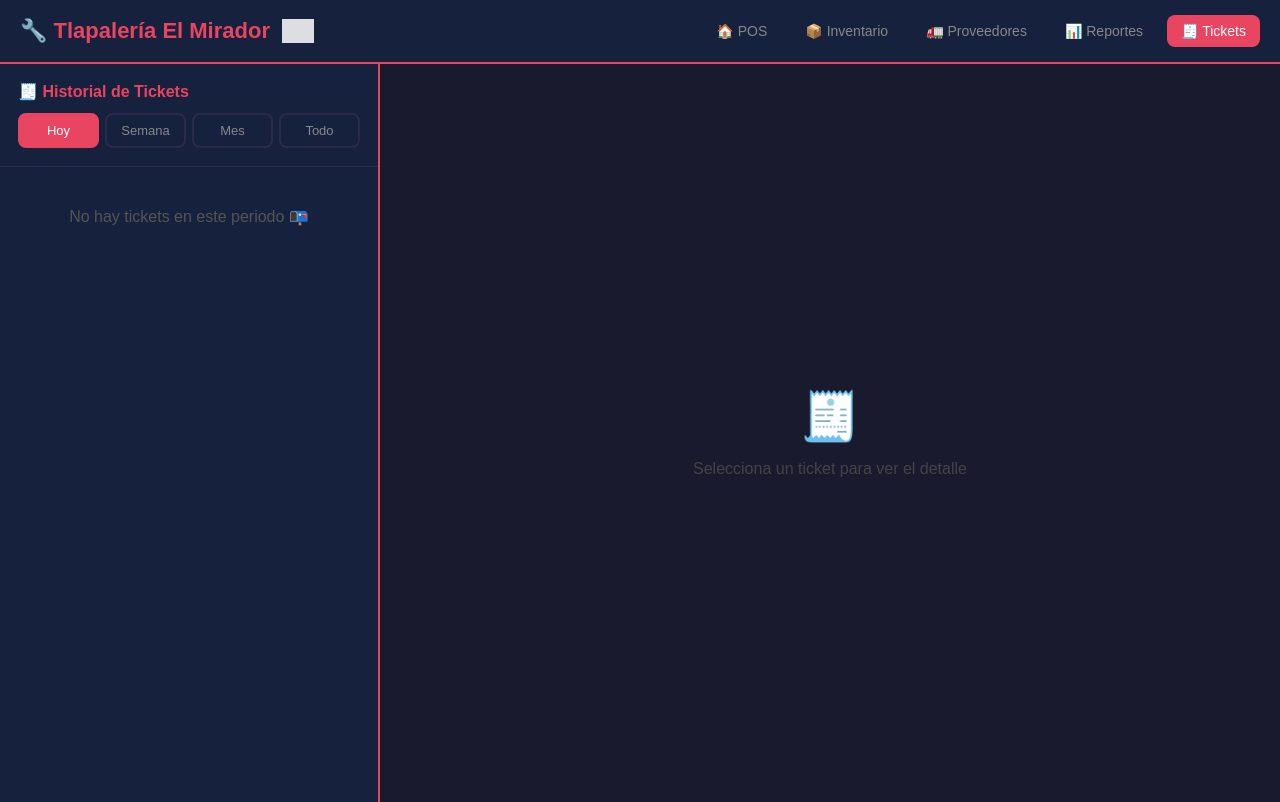
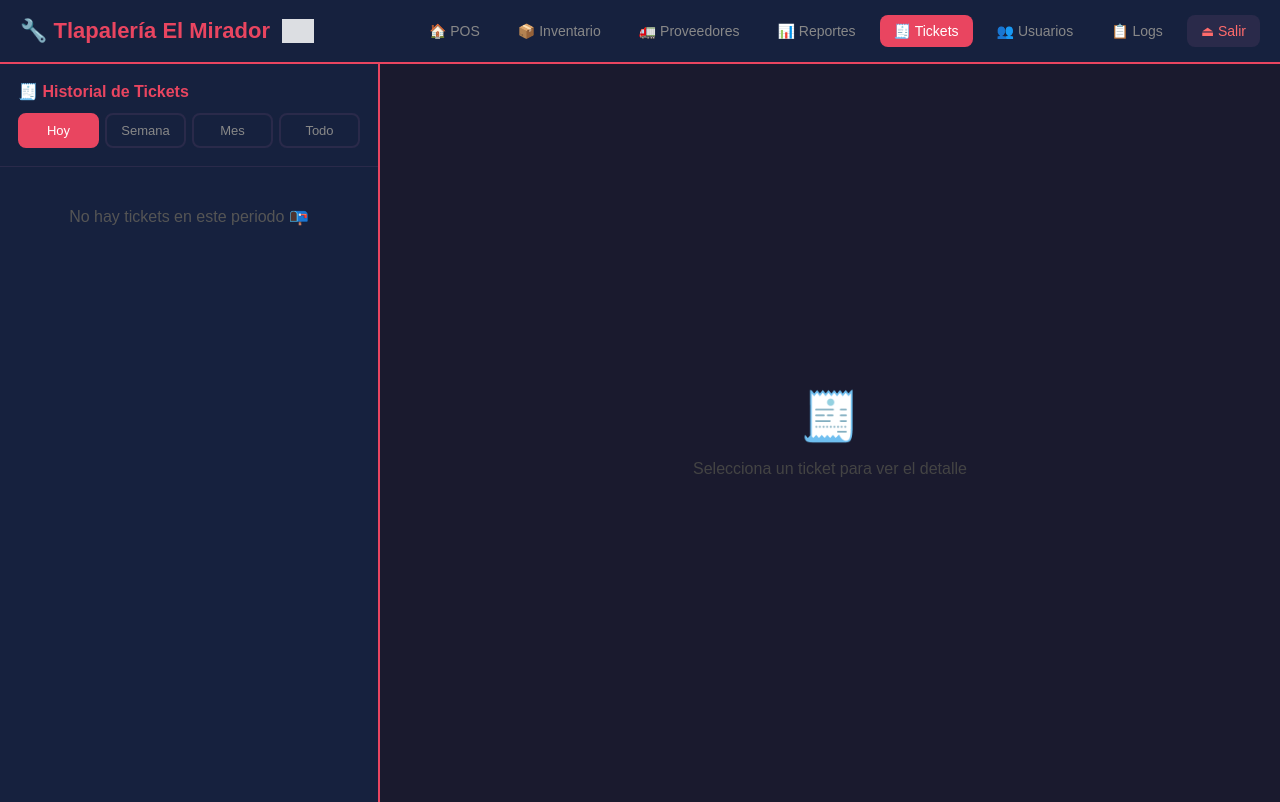
Before and after one commit to c28309208/ferreteria, a Flask app: page /ticket in a window 1280 px wide. Run offline with Flask 3, Linux system fonts and the light colour scheme; the visitor is signed in with stand-in values (Sample User, id 1); data that the repository does not hold is empty; grey boxes are pictures that could not be loaded.

Commit message:
Update ticket.html

```diff
--- a/templates/ticket.html
+++ b/templates/ticket.html
@@ -95,6 +95,9 @@
         <a href="/proveedores">🚛 Proveedores</a>
         <a href="/reportes">📊 Reportes</a>
         <a href="/ticket" class="active">🧾 Tickets</a>
+        <a href="/usuarios" id="nav-usuarios" style="display:none">👥 Usuarios</a>
+        <a href="/logs" id="nav-logs" style="display:none">📋 Logs</a>
+        <a href="/logout" style="background:#2a2a4a;color:#ff6b6b;">⏏ Salir</a>
     </nav>
 </div>
 
@@ -144,6 +147,20 @@
         }
     }
 
+    // Corrige hora de UTC a México (UTC-6)
+    function corregirHora(fechaStr) {
+        if (!fechaStr || fechaStr === '—') return fechaStr;
+        try {
+            // Formato esperado: "05/03/2026 19:18"
+            const partes = fechaStr.match(/(\d{2})\/(\d{2})\/(\d{4})\s+(\d{2}):(\d{2})/);
+            if (!partes) return fechaStr;
+            const [, dia, mes, anio, hora, min] = partes;
+            // Crear fecha en UTC y convertir a México
+            const utc = new Date(Date.UTC(parseInt(anio), parseInt(mes)-1, parseInt(dia), parseInt(hora), parseInt(min)));
+            return utc.toLocaleString('es-MX', { timeZone: 'America/Mexico_City', day:'2-digit', month:'2-digit', year:'numeric', hour:'2-digit', minute:'2-digit', hour12: false });
+        } catch(e) { return fechaStr; }
+    }
+
     function agruparTickets() {
         tickets = {};
         ventas.forEach(v => {
@@ -151,7 +168,7 @@
             if (!tickets[num]) {
                 tickets[num] = {
                     numero: num,
-                    fecha: v.Fecha || v.fecha || '—',
+                    fecha: corregirHora(v.Fecha || v.fecha || '—'),
                     metodo: v.Metodo_pago || v.metodo_pago || 'efectivo',
                     total: parseFloat(v.Total || v.total || 0),
                     items: []
@@ -268,5 +285,17 @@
 
     cargar();
 </script>
+
+<script>
+    // Mostrar opciones de admin si corresponde
+    fetch('/api/sesion').then(r => r.json()).then(s => {
+        if (s.rol === 'admin') {
+            const u = document.getElementById('nav-usuarios');
+            const l = document.getElementById('nav-logs');
+            if (u) u.style.display = '';
+            if (l) l.style.display = '';
+        }
+    }).catch(() => {});
+</script>
 </body>
 </html>
```
